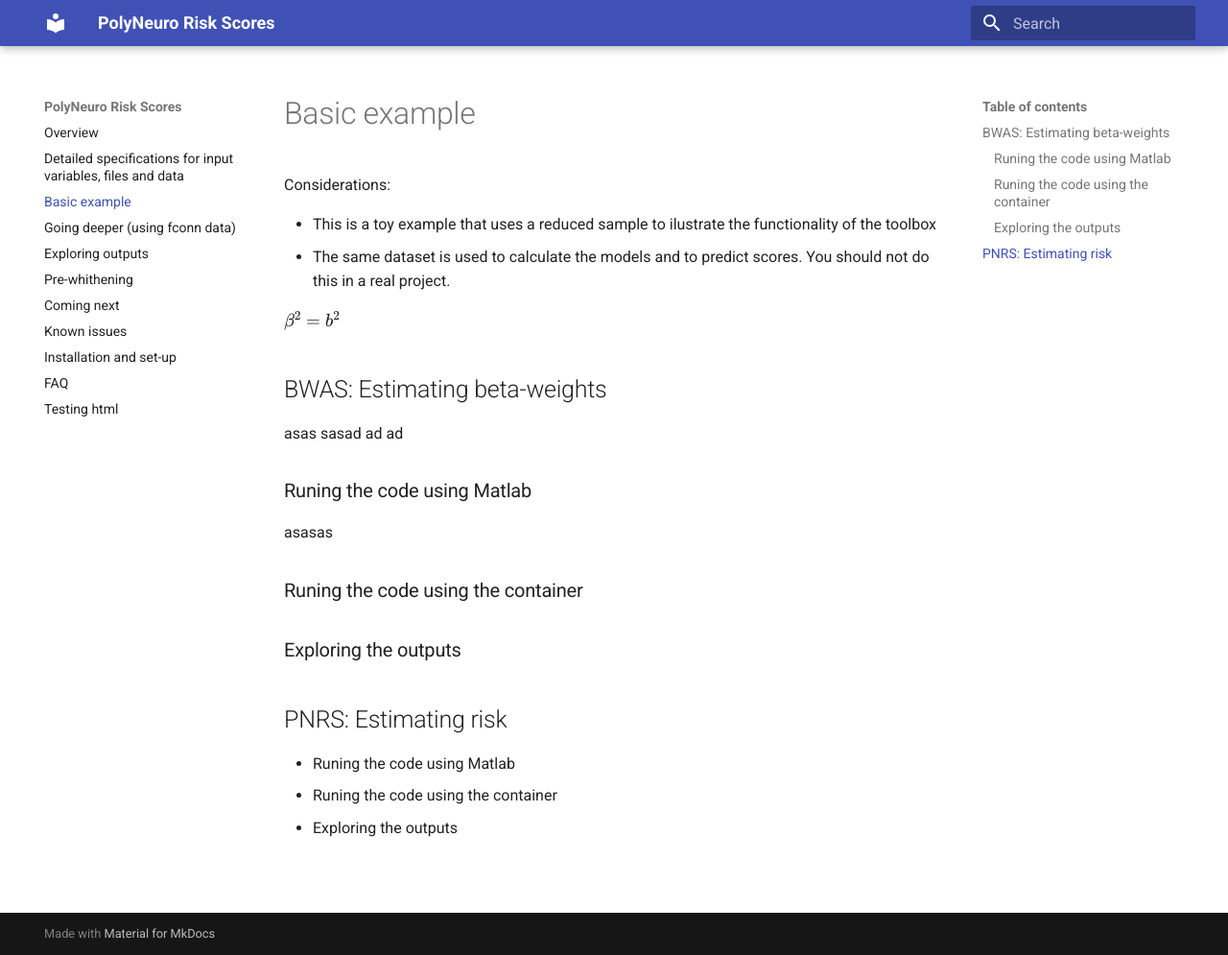
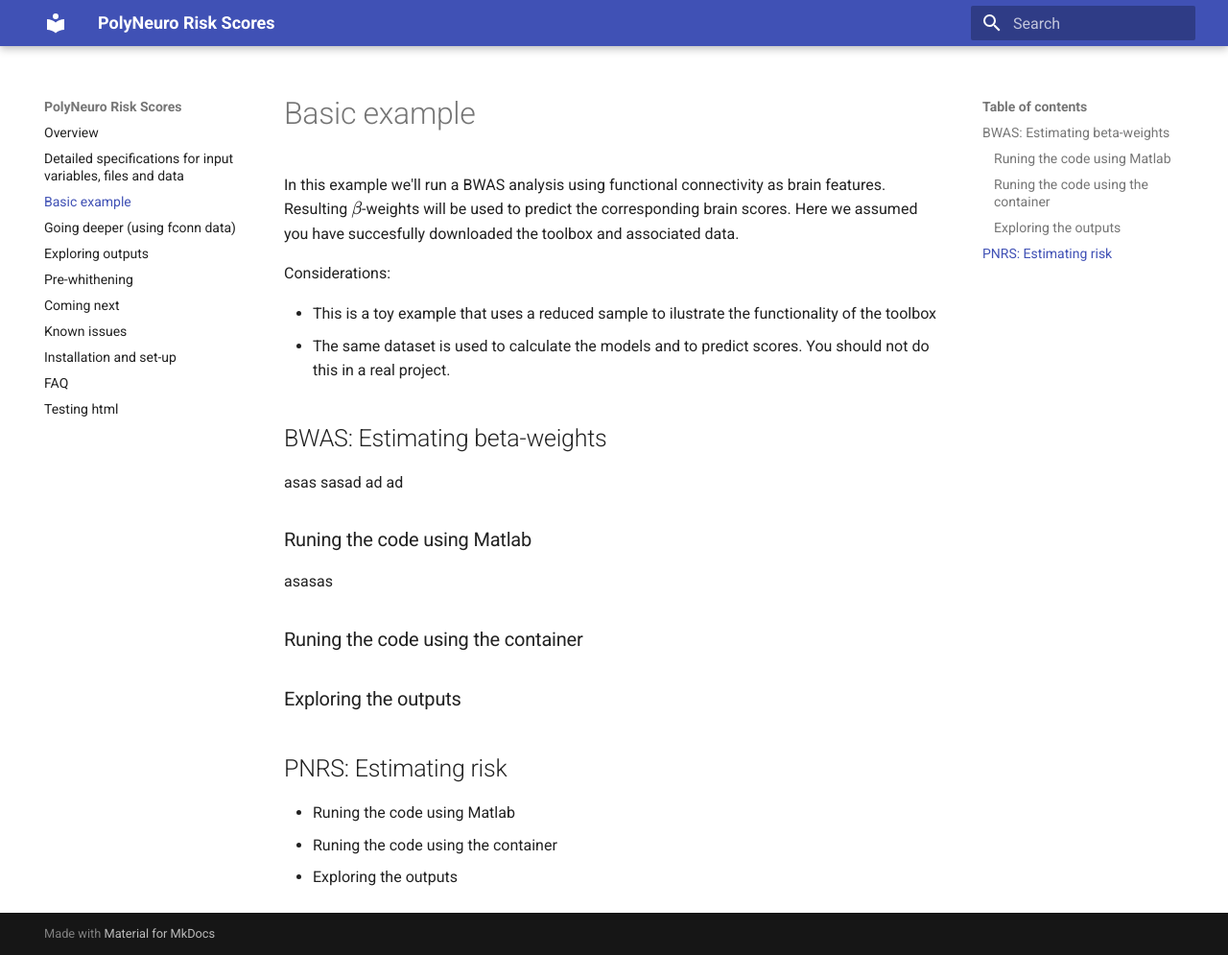
Before and after one commit to omiranda/polyneuro_risk_score, an MkDocs documentation site: the page built from docs/basic_example.md, in a window 1280 px wide and 995 px high. Shown: the whole window at 96% size. Built offline with MkDocs 1.6.1 and Material for MkDocs 9.7.7, drawn with Linux system fonts in a browser that asks for light colours; formulas are drawn with MathJax 3; old or Windows-style settings are respelled for this version of MkDocs.

Commit message:
Update basic_example.md

```diff
--- a/docs/basic_example.md
+++ b/docs/basic_example.md
@@ -1,14 +1,13 @@
 <script type="text/javascript"
         src="https://cdnjs.cloudflare.com/ajax/libs/mathjax/2.7.0/MathJax.js?config=TeX-AMS_CHTML"></script>
 # Basic example
-
+In this example we'll run a BWAS analysis using functional connectivity as brain features. Resulting \\( \beta\\)-weights will be used to predict the corresponding brain scores. Here we assumed you have succesfully downloaded the toolbox and associated data.
 
 Considerations:
 
 - This is a toy example that uses a reduced sample to ilustrate the functionality of the toolbox
 - The same dataset is used to calculate the models and to predict scores. You should not do this in a real project.
 
-\\( \beta^2 = b^2 \\)
 
 ## BWAS: Estimating beta-weights
 asas sasad ad ad
```
